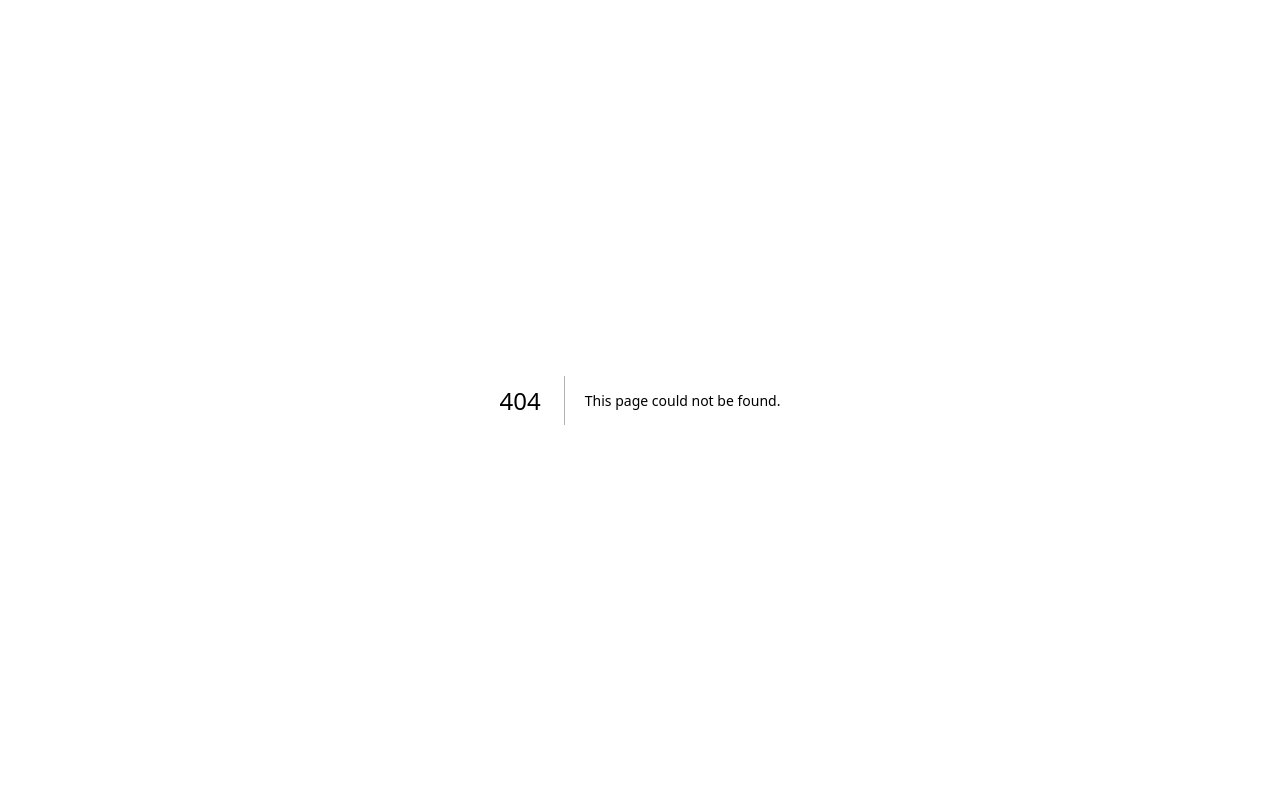
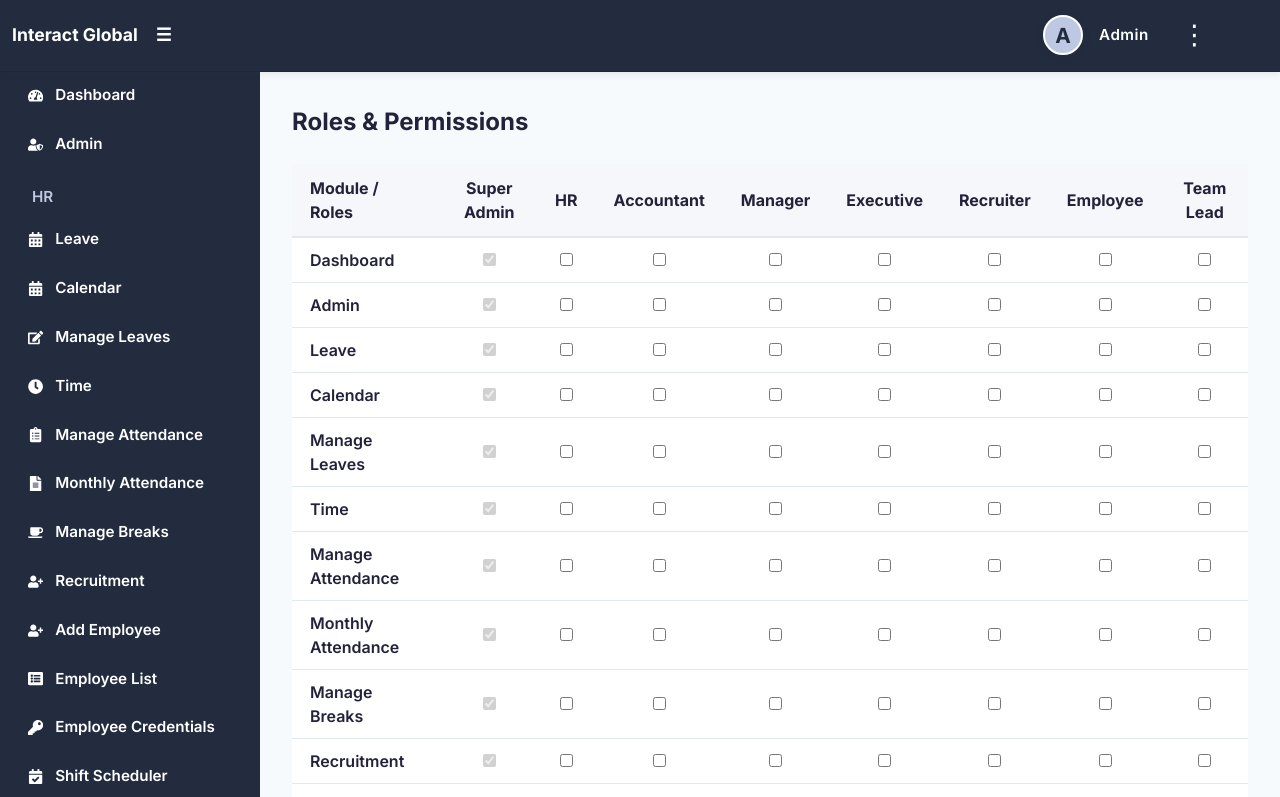
Before and after one commit to waqasahmad18/Interact_hrm, a Next.js app: page /admin/roles-permissions in a window 1280 px wide. Before the commit this address had no page. Shown: the top 797 px of the page. Built offline with nearby package versions, Linux system fonts and the light colour scheme.

Commit message:
Fix: TypeScript error in getEmployeeTotalOvertime, improve working days logic, and clean up logs

```diff
--- a/app/admin/calendar/page.tsx
+++ b/app/admin/calendar/page.tsx
@@ -361,9 +361,65 @@ export default function AdminCalendarPage() {
                       <div className="day-num">{day.getDate()}</div>
                       <span className={`day-pill ${isOff ? "off" : "work"}`}>{statusLabel}</span>
                     </div>
-
                     <div className="day-week">{day.toLocaleString("en-US", { weekday: "short" })}</div>
-
+                    {!isEditing && (
+                      <button
+                        type="button"
+                        onClick={() => {
+                          setEditingNote((prev) => ({ ...prev, [iso]: true }));
+                          if (noteDrafts[iso] === undefined) {
+                            setNoteDrafts((prev) => ({ ...prev, [iso]: overrides[iso]?.note ?? "" }));
+                          }
+                        }}
+                        style={{
+                          width: '100%',
+                          marginTop: 8,
+                          padding: '8px 0',
+                          borderRadius: '10px',
+                          background: 'linear-gradient(135deg, #00B8A9 0%, #0052CC 100%)',
+                          color: '#fff',
+                          fontWeight: 700,
+                          fontSize: '0.95rem',
+                          border: 'none',
+                          boxShadow: '0 2px 8px rgba(0,82,204,0.10)',
+                          display: 'flex',
+                          alignItems: 'center',
+                          justifyContent: 'center',
+                          gap: 6,
+                          cursor: 'pointer',
+                          transition: 'background 0.2s',
+                        }}
+                        className="calendar-edit-btn"
+                      >
+                        <svg width="18" height="18" fill="none" viewBox="0 0 24 24" stroke="currentColor" strokeWidth="2" style={{ marginRight: 5 }}>
+                          <path strokeLinecap="round" strokeLinejoin="round" d="M15.232 5.232l3.536 3.536M9 13l6.586-6.586a2 2 0 112.828 2.828L11.828 15.828a4 4 0 01-1.414.828l-4.243 1.414 1.414-4.243a4 4 0 01.828-1.414z" />
+                        </svg>
+                        Edit Day
+                      </button>
+                    )}
+                    {isEditing && (
+                      <div style={{ position: 'relative', zIndex: 10, background: '#fff', border: '1px solid #E2E8F0', borderRadius: 8, padding: 8, marginTop: 6, boxShadow: '0 2px 8px rgba(0,0,0,0.08)' }}>
+                        <div style={{ display: 'flex', justifyContent: 'flex-end', marginBottom: 4 }}>
+                          <button
+                            type="button"
+                            aria-label="Close"
+                            onClick={() => setEditingNote((prev) => ({ ...prev, [iso]: false }))}
+                            style={{
+                              background: 'none',
+                              border: 'none',
+                              cursor: 'pointer',
+                              padding: 2,
+                              marginRight: 2,
+                              marginBottom: 2,
+                              display: 'flex',
+                              alignItems: 'center',
+                            }}
+                          >
+                            <svg width="18" height="18" viewBox="0 0 20 20" fill="none" stroke="#22223B" strokeWidth="2">
+                              <path strokeLinecap="round" strokeLinejoin="round" d="M6 6l8 8M6 14L14 6" />
+                            </svg>
+                          </button>
+                        </div>
                         <select
                           value={status}
                           onChange={(e) => updateDay(day, e.target.value as "off" | "working", noteValue)}
@@ -373,7 +429,6 @@ export default function AdminCalendarPage() {
                           <option value="working">Working</option>
                           <option value="off">Off</option>
                         </select>
-
                         <input
                           type="text"
                           value={noteValue}
@@ -384,21 +439,9 @@ export default function AdminCalendarPage() {
                           }}
                           placeholder="Note"
                           className="day-note"
+                          style={{ marginTop: 4 }}
                         />
-
                         <div className="day-actions">
-                      <button
-                        className="day-btn edit"
-                        type="button"
-                        onClick={() => {
-                          setEditingNote((prev) => ({ ...prev, [iso]: true }));
-                          if (noteDrafts[iso] === undefined) {
-                            setNoteDrafts((prev) => ({ ...prev, [iso]: overrides[iso]?.note ?? "" }));
-                          }
-                        }}
-                      >
-                        Edit
-                      </button>
                           <button
                             className="day-btn set"
                             type="button"
@@ -411,8 +454,9 @@ export default function AdminCalendarPage() {
                             Set
                           </button>
                         </div>
-
                         {isSaving && <div className="saving-chip">Saving...</div>}
+                      </div>
+                    )}
                   </div>
                 );
               })}
--- a/app/admin/monthly-attendance/page.tsx
+++ b/app/admin/monthly-attendance/page.tsx
@@ -1,9 +1,12 @@
 "use client";
+
 import React, { useEffect, useState } from "react";
 import LayoutDashboard from "../../layout-dashboard";
 import styles from "../../attendance-summary/attendance-summary.module.css";
 import { FaFileExcel } from "react-icons/fa";
 import * as XLSX from 'xlsx';
+
+// ...existing code...
 
 interface AttendanceRecord {
   id: number;
@@ -26,6 +29,20 @@ interface CalendarDayOverride {
 }
 
 export default function MonthlyAttendancePage() {
+    // Calculate total working days for the month (excluding leaves and off days)
+    function getTotalWorkingDays(employee: any, monthInfo: any, approvedLeavesMap: any) {
+      let count = 0;
+      if (!monthInfo || !monthInfo.days) return count;
+      monthInfo.days.forEach((day: any) => {
+        const workingDay = isWorkingDay(day.dateKey);
+        // Exclude off days and approved leaves
+        if (workingDay) {
+          const isLeave = approvedLeavesMap[employee.employeeId]?.[day.dateKey];
+          if (!isLeave) count++;
+        }
+      });
+      return count;
+    }
   // Format hours and minutes only (remove seconds)
   function formatHoursMins(duration: string) {
     // Expects format: 01h 38m 02s
@@ -192,7 +209,7 @@ export default function MonthlyAttendancePage() {
       const data = await response.json();
 
       if (data.success && data.leaves) {
-        console.log('leaves from backend:', data.leaves);
+        // console.log('leaves from backend:', data.leaves);
         // Build map of employee_id -> date -> true (for approved leaves)
         const leavesMap: Record<string, Record<string, boolean>> = {};
 
@@ -219,7 +236,7 @@ export default function MonthlyAttendancePage() {
           }
         });
 
-        console.log('approvedLeavesMap:', leavesMap);
+        // console.log('approvedLeavesMap:', leavesMap);
         setApprovedLeavesMap(leavesMap);
       }
     } catch (err) {
@@ -600,6 +617,22 @@ export default function MonthlyAttendancePage() {
     return Object.values(map).sort((a, b) => a.employeeName.localeCompare(b.employeeName));
   }, [attendance]);
 
+  // Calculate total overtime (extra hours) for the month for an employee
+  function getEmployeeTotalOvertime(emp: any) {
+    let totalSeconds = 0;
+    Object.values(emp.byDate).forEach((records) => {
+      (records as any[]).forEach((record) => {
+        if (record.overtime && typeof record.overtime === 'number' && record.overtime > 0) {
+          totalSeconds += record.overtime;
+        }
+      });
+    });
+    if (totalSeconds <= 0) return "-";
+    const h = Math.floor(totalSeconds / 3600).toString().padStart(2, "0");
+    const m = Math.floor((totalSeconds % 3600) / 60).toString().padStart(2, "0");
+    return `${h}h ${m}m`;
+  }
+
   return (
     <LayoutDashboard>
       <div className={styles.attendanceSummaryContainer}>
@@ -676,15 +709,9 @@ export default function MonthlyAttendancePage() {
                       </div>
                     </div>
                     <div className={styles.attendanceEmployeeActions}>
-                      <div className={styles.attendanceEmployeeId}>ID: {employee.employeeId}</div>
-                      <button
-                        title="Export this employee's month record as XLS"
-                        style={{ marginRight: 8, background: '#27ae60', color: '#fff', border: 'none', borderRadius: 6, padding: '6px 12px', fontWeight: 600, cursor: 'pointer', display: 'flex', alignItems: 'center', gap: 4 }}
-                        onClick={() => downloadEmployeeExcel(employee)}
-                      >
-                        <FaFileExcel /> Export XLS
-                      </button>
-                      <div className={styles.attendanceMonthFilter}>
+                      <div className={styles.attendanceEmployeeIdProminent}>Emp. ID {employee.employeeId}</div>
+                      <div className={styles.attendanceMonthFilter} style={{ display: 'flex', flexDirection: 'column', alignItems: 'flex-end', gap: 8 }}>
+                        <div style={{ display: 'flex', alignItems: 'center', gap: 8 }}>
                           <span className={styles.attendanceMonthLabel}>Month</span>
                           <input
                             type="month"
@@ -693,11 +720,19 @@ export default function MonthlyAttendancePage() {
                             className={styles.attendanceMonthInput}
                           />
                         </div>
+                        <button
+                          title="Export this employee's month record as XLS"
+                          style={{ background: '#27ae60', color: '#fff', border: 'none', borderRadius: 6, padding: '6px 12px', fontWeight: 600, cursor: 'pointer', display: 'flex', alignItems: 'center', gap: 4 }}
+                          onClick={() => downloadEmployeeExcel(employee)}
+                        >
+                          <FaFileExcel /> Export XLS
+                        </button>
                       </div>
                     </div>
-                  <div className={styles.attendanceMonthTitle}>{monthInfo.label}</div>
+                  </div>
+                  {/* <div className={styles.attendanceMonthTitle}>{monthInfo.label}</div> */}
                   <div className={styles.attendanceEmployeeTableWrapper}>
-                    <table className={styles.attendanceEmployeeTable}>
+                    <table className={`${styles.attendanceEmployeeTable} ${styles.hideAssignedWH}`}>
                       <thead>
                         <tr>
                           <th>Day</th>
@@ -733,7 +768,7 @@ export default function MonthlyAttendancePage() {
                             }
                             // Debug log for mapping
                             if (workingDay) {
-                              console.log('employeeId:', employee.employeeId, 'dateKey:', day.dateKey, 'leave:', approvedLeavesMap[employee.employeeId]?.[day.dateKey]);
+                              // console.log('employeeId:', employee.employeeId, 'dateKey:', day.dateKey, 'leave:', approvedLeavesMap[employee.employeeId]?.[day.dateKey]);
                             }
                             return (
                               <tr key={`${employee.employeeId}-${day.dateKey}-empty`}>
@@ -777,7 +812,20 @@ export default function MonthlyAttendancePage() {
                           </td>
                           <td>{calculateTotalDeduction(employee)}%</td>
                         </tr>
+                        <tr style={{ fontWeight: 700, backgroundColor: "#F7FAFC" }}>
+                          <td colSpan={9} style={{ textAlign: "right", paddingRight: 16 }}>
+                            Extra Hours:
+                          </td>
+                          <td>{getEmployeeTotalOvertime(employee)}</td>
+                        </tr>
+                        <tr style={{ fontWeight: 700, backgroundColor: "#F7FAFC" }}>
+                          <td colSpan={9} style={{ textAlign: "right", paddingRight: 16 }}>
+                            Total Working Days:
+                          </td>
+                          <td>{getTotalWorkingDays(employee, monthInfo, approvedLeavesMap)}</td>
+                        </tr>
                       </tfoot>
+
                     </table>
                   </div>
                 </div>
--- /dev/null
+++ b/app/admin/roles-permissions/page.tsx
@@ -0,0 +1,70 @@
+import LayoutDashboard from "../../layout-dashboard";
+import React from "react";
+
+// Only show actual admin sidebar modules/pages
+const modules = [
+  "Dashboard",
+  "Admin",
+  "Leave",
+  "Calendar",
+  "Manage Leaves",
+  "Time",
+  "Manage Attendance",
+  "Monthly Attendance",
+  "Manage Breaks",
+  "Recruitment",
+  "Add Employee",
+  "Employee List",
+  "Employee Credentials",
+  "Shift Scheduler",
+  "Shift Management",
+  "Events",
+  "Departments",
+  "My Info",
+  "Performance"
+];
+
+const roles = [
+  "Super Admin",
+  "HR",
+  "Accountant",
+  "Manager",
+  "Executive",
+  "Recruiter",
+  "Employee",
+  "Team Lead"
+];
+
+export default function RolesPermissionsPage() {
+  return (
+    <LayoutDashboard>
+      <div style={{ padding: 32 }}>
+        <h1 style={{ fontWeight: 700, fontSize: "1.5rem", marginBottom: 24 }}>Roles & Permissions</h1>
+        <div style={{ overflowX: "auto" }}>
+          <table style={{ borderCollapse: "collapse", width: "100%", minWidth: 900, background: "#fff", borderRadius: 8, boxShadow: "0 2px 12px rgba(0,82,204,0.08)" }}>
+            <thead>
+              <tr style={{ background: "#f5f7fa" }}>
+                <th style={{ padding: "12px 18px", fontWeight: 700, fontSize: "1rem", textAlign: "left", borderBottom: "2px solid #e2e8f0" }}>Module / Roles</th>
+                {roles.map(role => (
+                  <th key={role} style={{ padding: "12px 18px", fontWeight: 700, fontSize: "1rem", textAlign: "center", borderBottom: "2px solid #e2e8f0" }}>{role}</th>
+                ))}
+              </tr>
+            </thead>
+            <tbody>
+              {modules.map(module => (
+                <tr key={module}>
+                  <td style={{ padding: "10px 18px", fontWeight: 600, borderBottom: "1px solid #e2e8f0" }}>{module}</td>
+                  {roles.map(role => (
+                    <td key={role} style={{ textAlign: "center", borderBottom: "1px solid #e2e8f0" }}>
+                      <input type="checkbox" disabled={role === "Super Admin"} checked={role === "Super Admin"} />
+                    </td>
+                  ))}
+                </tr>
+              ))}
+            </tbody>
+          </table>
+        </div>
+      </div>
+    </LayoutDashboard>
+  );
+}
--- a/app/layout-dashboard.tsx
+++ b/app/layout-dashboard.tsx
@@ -33,6 +33,7 @@ const sidebarLinks = [
 			{ name: "Shift Management", path: "/admin/shift-management", icon: <FaClock /> },
 			{ name: "Events", path: "/admin/events", icon: <FaCalendarAlt /> },
 			{ name: "Departments", path: "/admin/departments", icon: <FaBuilding /> },
+            { name: "Roles & Permissions", path: "/admin/roles-permissions", icon: <FaCog /> },
 		],
 	},
 	{
```
Also changed, not shown: app/attendance-summary/attendance-summary.module.css (+11 -0 lines), 1 other file (tests, documents, lock files or other folders). Lines whose indentation alone changed are shown as unchanged.
